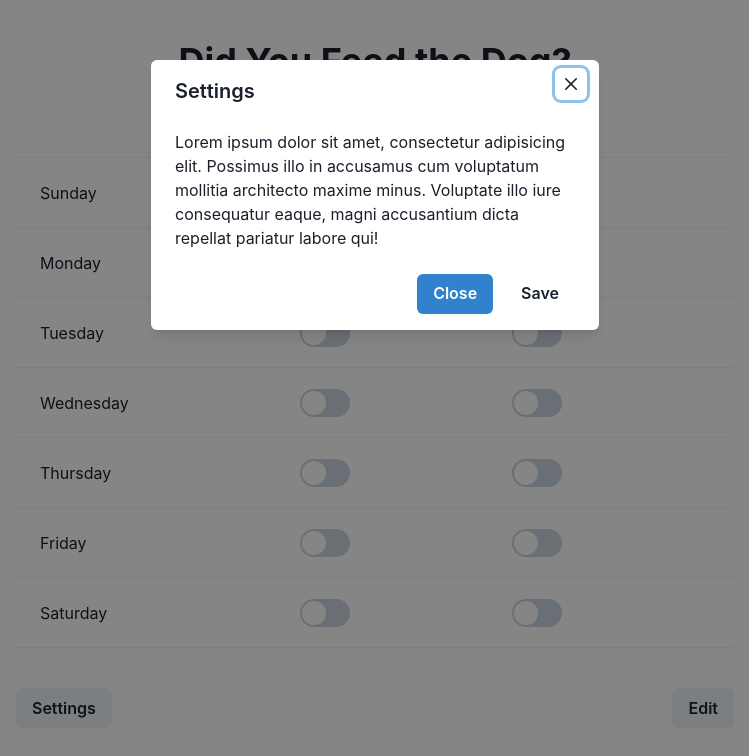
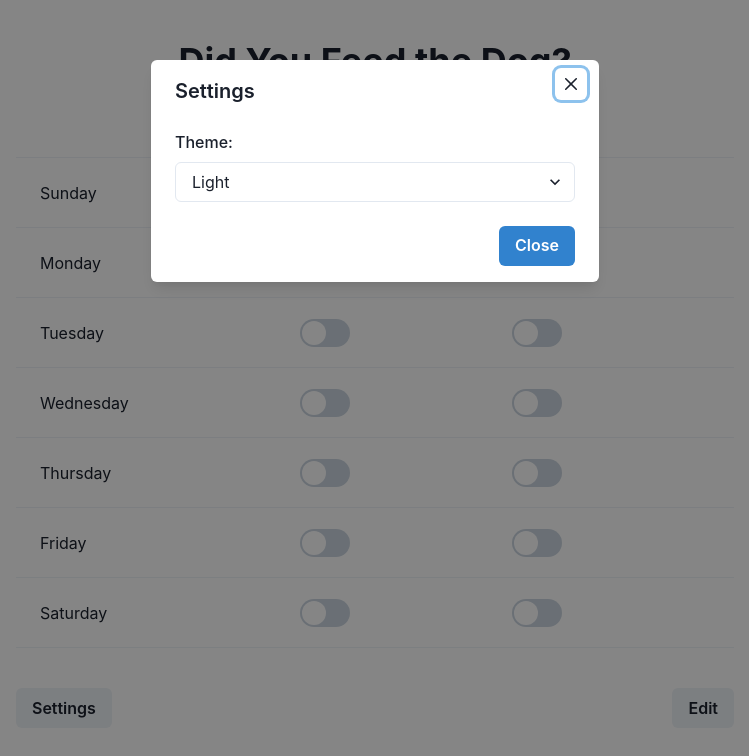
Before and after one commit to Mito9999/dyftd, a React (Create React App) app: page / in a window 1280 px wide. Both pictures are taken after a click on the button "Settings". Shown: the top 756 px of the page, without its empty margins (265-1014 px from the left). Built offline with nearby package versions, Linux system fonts and the light colour scheme; no server answers.

Commit message:
Added dark theme and settings modal content

```diff
--- a/src/App.tsx
+++ b/src/App.tsx
@@ -13,6 +13,10 @@ import {
   Flex,
   ButtonGroup,
   useToast,
+  useColorMode,
+  Select,
+  FormLabel,
+  FormControl,
 } from "@chakra-ui/react";
 import CustomModal from "./CustomModal";
 
@@ -66,7 +70,9 @@ const getSwitchValues = async () => {
 };
 
 const App: React.FC = () => {
+  const { colorMode, setColorMode } = useColorMode();
   const toast = useToast();
+
   const [switchValues, setSwitchValues] = useState<SwitchValues>(
     defaultSwitchValues
   );
@@ -184,11 +190,17 @@ const App: React.FC = () => {
         w="100%"
         mt="40px"
       >
-        <CustomModal title="Settings" closeButton="Close" actionButton="Save">
-          Lorem ipsum dolor sit amet, consectetur adipisicing elit. Possimus
-          illo in accusamus cum voluptatum mollitia architecto maxime minus.
-          Voluptate illo iure consequatur eaque, magni accusantium dicta
-          repellat pariatur labore qui!
+        <CustomModal title="Settings" closeButton="Close">
+          <FormControl>
+            <FormLabel as="h3">Theme: </FormLabel>
+            <Select
+              defaultValue={colorMode}
+              onChange={(e) => setColorMode(e.target.value)}
+            >
+              <option value="light">Light</option>
+              <option value="dark">Dark</option>
+            </Select>
+          </FormControl>
         </CustomModal>
         <CustomModal title="Edit" closeButton="Close" actionButton="Update">
           Lorem ipsum dolor sit amet, consectetur adipisicing elit. Possimus
--- a/src/CustomModal.tsx
+++ b/src/CustomModal.tsx
@@ -14,7 +14,7 @@ import {
 type Props = {
   title: string;
   closeButton: string;
-  actionButton: string;
+  actionButton?: string;
 };
 
 const CustomModal: React.FC<Props> = (props) => {
@@ -31,10 +31,16 @@ const CustomModal: React.FC<Props> = (props) => {
           <ModalBody>{props.children}</ModalBody>
 
           <ModalFooter>
-            <Button colorScheme="blue" mr={3} onClick={onClose}>
+            <Button
+              colorScheme="blue"
+              mr={props.actionButton ? 3 : 0}
+              onClick={onClose}
+            >
               {props.closeButton}
             </Button>
-            <Button variant="ghost">{props.actionButton}</Button>
+            {props.actionButton && (
+              <Button variant="ghost">{props.actionButton}</Button>
+            )}
           </ModalFooter>
         </ModalContent>
       </Modal>
--- a/src/index.tsx
+++ b/src/index.tsx
@@ -1,11 +1,12 @@
 import React from "react";
 import ReactDOM from "react-dom";
 import App from "./App";
-import { ChakraProvider } from "@chakra-ui/react";
+import { ChakraProvider, ColorModeScript, theme } from "@chakra-ui/react";
 
 ReactDOM.render(
   <React.StrictMode>
     <ChakraProvider>
+      <ColorModeScript initialColorMode={theme.config.initialColorMode} />
       <App />
     </ChakraProvider>
   </React.StrictMode>,
```
Also changed, not shown: src/theme.ts (added, +10 -0 lines).
